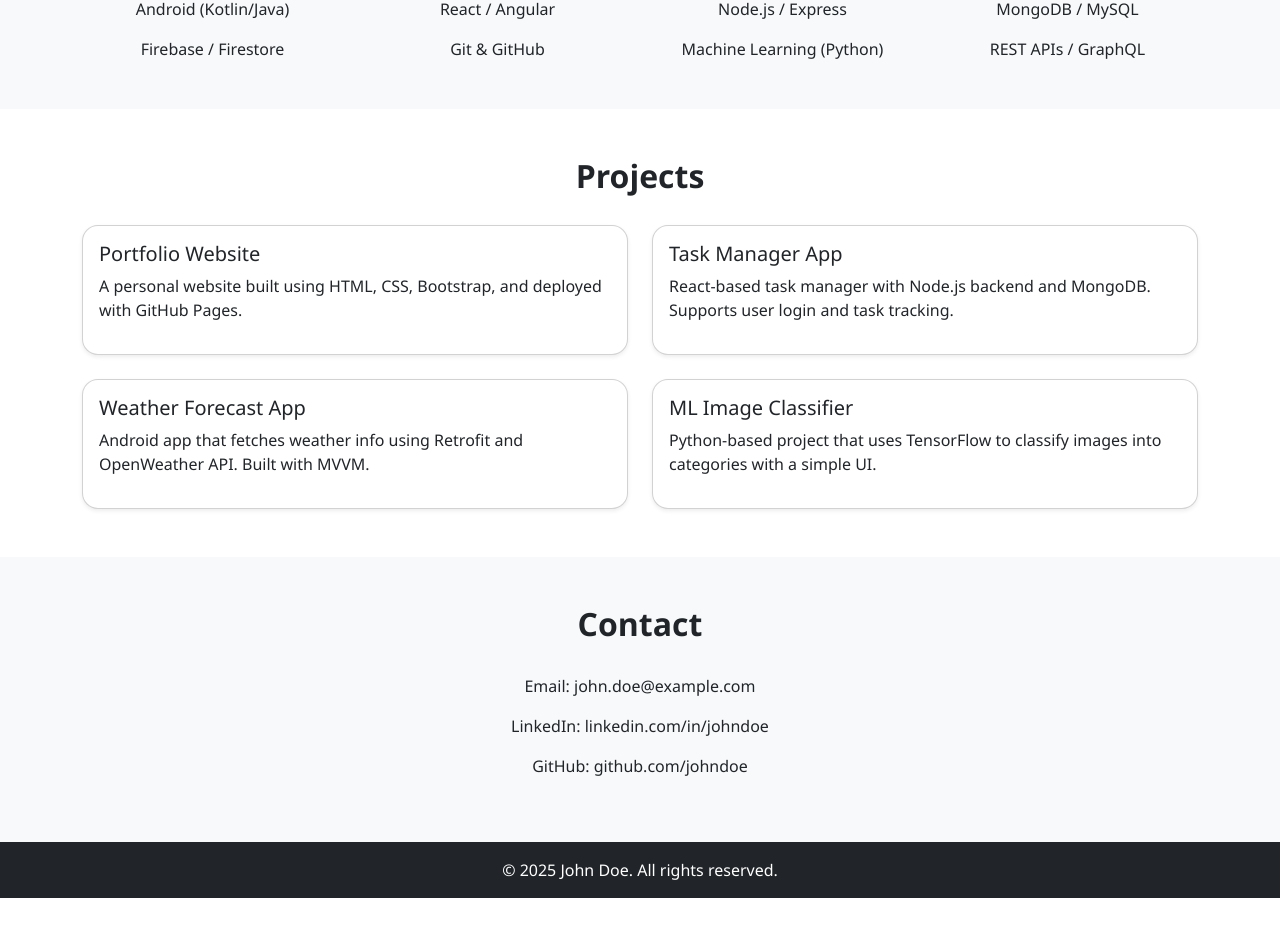
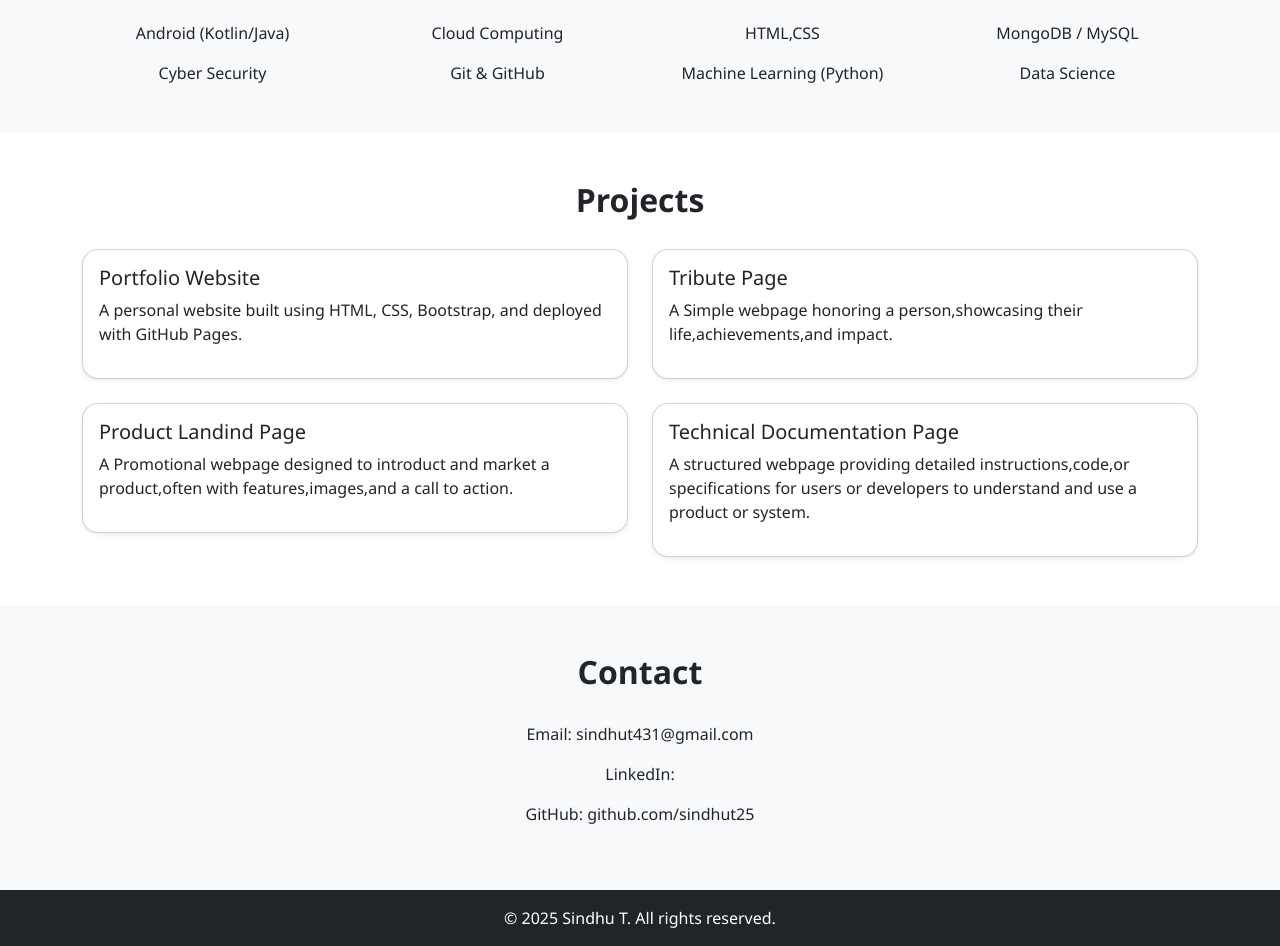
Before and after one commit to sindhut25/Sindhu, a plain HTML site: page index.html in a window 1280 px wide. Shown: the part 629-1575 px from the top of the page. Before the commit the page ends 1527 px from the top, so only its background shows below. Drawn offline with nearby package versions, Linux system fonts and the light colour scheme.

Commit message:
Update index.html.1

```diff
--- a/index.html
+++ b/index.html
@@ -30,7 +30,7 @@
   <section class="hero">
     <div class="container">
       <h1 class="display-4">John Doe</h1>
-      <p class="lead">Full Stack Developer | Android Developer | ML Enthusiast</p>
+      <p class="lead">Full Stack Developer | Business Analytics & Intelligence | Data Science & Analytics</p>
     </div>
   </section>
 
@@ -39,9 +39,7 @@
     <div class="container">
       <h2 class="section-title text-center">About Me</h2>
       <p class="text-center">
-        I’m a passionate developer with a knack for building clean and scalable applications.
-        With experience in mobile and web development, I enjoy working on end-to-end solutions that solve real-world problems.
-      </p>
+        I'm a passionate full stack developer and data analyst with a knack for building responsive web applications and uncovering insights through data. with a strong foundation in frontend and backend technologies, I love turning ideas into clean, functional, and data-driven solutions.Always learning, always building.</p>
     </div>
   </section>
 
@@ -51,15 +49,15 @@
       <h2 class="section-title text-center">Skills</h2>
       <div class="row text-center">
         <div class="col-md-3">Android (Kotlin/Java)</div>
-        <div class="col-md-3">React / Angular</div>
-        <div class="col-md-3">Node.js / Express</div>
+        <div class="col-md-3">Cloud Computing</div>
+        <div class="col-md-3">HTML,CSS</div>
         <div class="col-md-3">MongoDB / MySQL</div>
       </div>
       <div class="row text-center mt-3">
-        <div class="col-md-3">Firebase / Firestore</div>
+        <div class="col-md-3">Cyber Security</div>
         <div class="col-md-3">Git & GitHub</div>
         <div class="col-md-3">Machine Learning (Python)</div>
-        <div class="col-md-3">REST APIs / GraphQL</div>
+        <div class="col-md-3">Data Science</div>
       </div>
     </div>
   </section>
@@ -77,20 +75,20 @@
         </div>
         <div class="col-md-6">
           <div class="card shadow-sm p-3">
-            <h5>Task Manager App</h5>
-            <p>React-based task manager with Node.js backend and MongoDB. Supports user login and task tracking.</p>
+            <h5>Tribute Page</h5>
+            <p>A Simple webpage honoring a person,showcasing their life,achievements,and impact.</p>
           </div>
         </div>
         <div class="col-md-6">
           <div class="card shadow-sm p-3">
-            <h5>Weather Forecast App</h5>
-            <p>Android app that fetches weather info using Retrofit and OpenWeather API. Built with MVVM.</p>
+            <h5>Product Landind Page</h5>
+            <p>A Promotional webpage designed to introduct and market a product,often with features,images,and a call to action.</p>
           </div>
         </div>
         <div class="col-md-6">
           <div class="card shadow-sm p-3">
-            <h5>ML Image Classifier</h5>
-            <p>Python-based project that uses TensorFlow to classify images into categories with a simple UI.</p>
+            <h5>Technical Documentation Page</h5>
+            <p>A structured webpage providing detailed instructions,code,or specifications for users or developers to understand and use a product or system.</p>
           </div>
         </div>
       </div>
@@ -101,14 +99,14 @@
   <section class="py-5 bg-light">
     <div class="container text-center">
       <h2 class="section-title">Contact</h2>
-      <p>Email: john.doe@example.com</p>
-      <p>LinkedIn: linkedin.com/in/johndoe</p>
-      <p>GitHub: github.com/johndoe</p>
+      <p>Email: sindhut431@gmail.com</p>
+      <p>LinkedIn: </p>
+      <p>GitHub: github.com/sindhut25</p>
     </div>
   </section>
 
   <footer class="text-center py-3 bg-dark text-white">
-    © 2025 John Doe. All rights reserved.
+    © 2025 Sindhu T. All rights reserved.
   </footer>
 
 </body>
```
